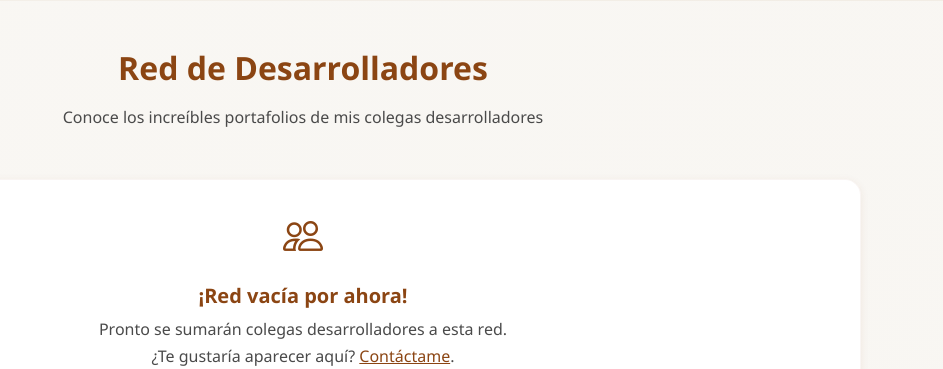
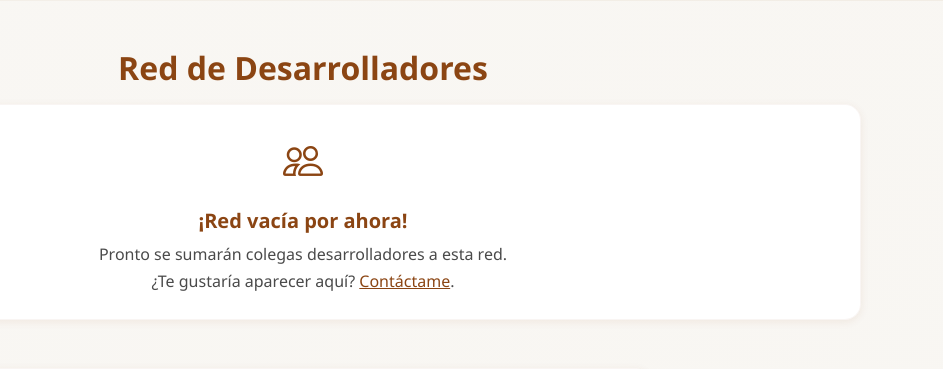
Before and after one commit to ZyFalo/Mi-Portafolio-Prod, a Django app: page / in a window 1280 px wide. Shown: the part 3759-4128 px from the top of the page, without its empty margins (337-1280 px from the left). Run offline with Django 5.2, Linux system fonts and the light colour scheme; data that the repository does not hold is empty.

Commit message:
Refactor home page: update developer section text and remove backup HTML file

```diff
--- a/templates/core/home.html
+++ b/templates/core/home.html
@@ -334,7 +334,7 @@
 <section id="desarrolladores" class="py-5">
     <div class="container">
         <h2 class="text-primary text-center mb-3 fw-bold">Red de Desarrolladores</h2>
-        <p class="text-center text-main mb-5">Conoce los increíbles portafolios de mis colegas desarrolladores</p>
+        {% comment %} <p class="text-center text-main mb-5">Conoce a otros desarrolladores</p> {% endcomment %}
 
         <div class="row g-4">
             {% if developers %}
```
Also changed, not shown: README.md, 1 other file.
